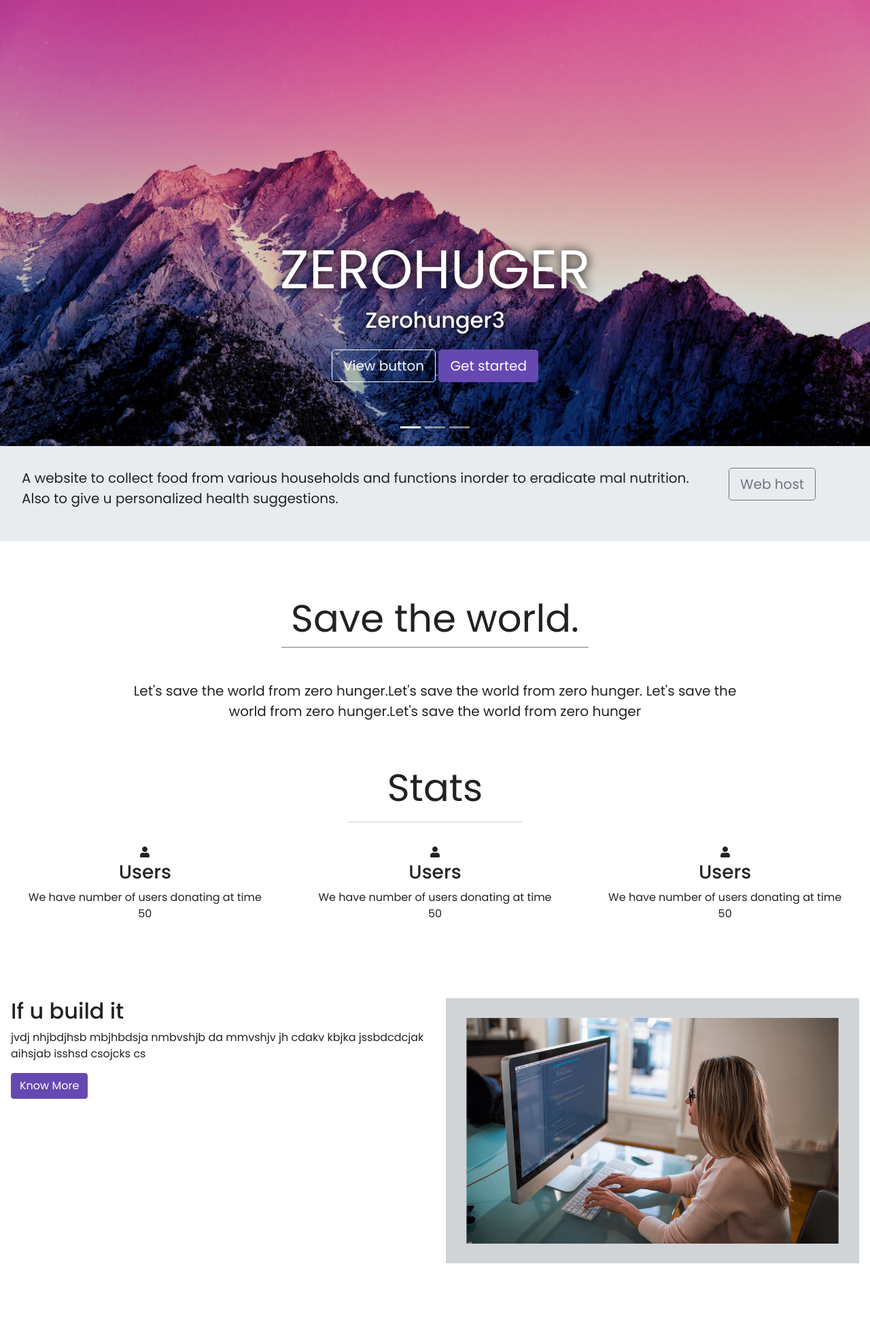
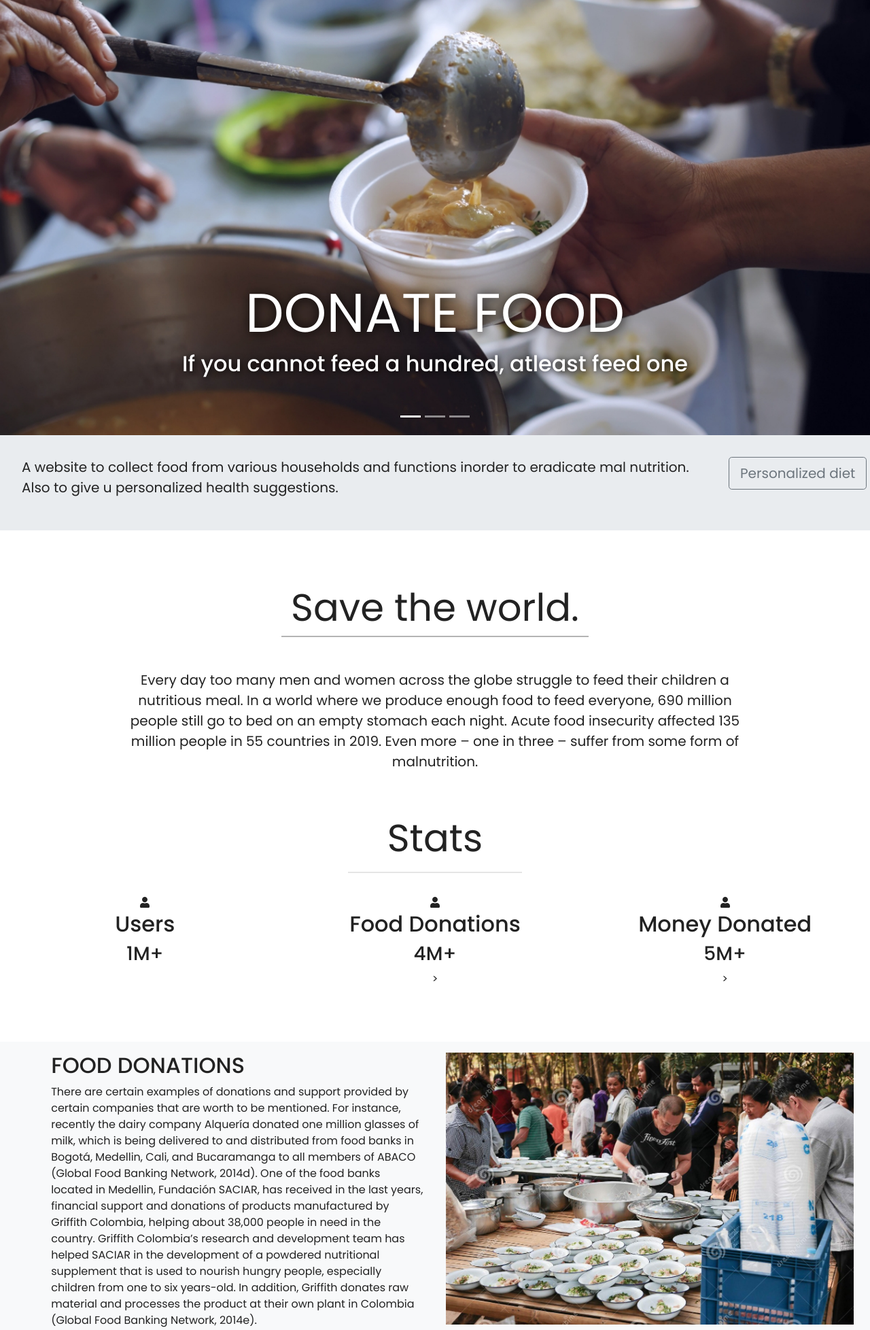
Before and after one commit to naga12-3/Web-project, a Django app: page / in a window 1280 px wide. Shown: the part 96-2052 px from the top of the page at 68% size. Run offline with Django 3.2, Linux system fonts and the light colour scheme; some libraries are stand-ins or nearby versions.

Commit message:
Added to some pics and articles to home page

```diff
--- a/website/templates/home.html
+++ b/website/templates/home.html
@@ -63,19 +63,30 @@
 	</ul>
 	<div class="carousel-inner">
 	<div class="carousel-item active">
-		<img src="{% static 'images/background.png' %}">
+		<img src="{% static 'images/art6.jpeg' %}">
 		<div class="carousel-caption">
-			<h1 class="display-2">ZeroHuger</h1>
-			<h3>Zerohunger3</h3>
-			<button type="button" class="btn btn-outline-light btn-lg">View button</button>
-			<button type="button" class="btn btn-primary btn-lg">Get started</button>
+			<br>
+			<br>
+			<br>
+			<h1 class="display-2">Donate Food</h1>
+			<h3>If you cannot feed a hundred, atleast feed one </h3>
+		<!--	<button type="button" class="btn btn-outline-light btn-lg">View button</button>
+			<button type="button" class="btn btn-primary btn-lg">Get started</button>-->
 		</div>
 	</div>
 	<div class="carousel-item">
-		<img src="{% static 'images/background2.png' %}">
+		<img src="{% static 'images/art7.jpeg' %}">
+		<div class="carousel-caption">
+			<br>
+			<br>
+
+			<h3>You have two hands, one to help yourself, the second to help others </h3>
+		<!--	<button type="button" class="btn btn-outline-light btn-lg">View button</button>
+			<button type="button" class="btn btn-primary btn-lg">Get started</button>-->
+		</div>
 	</div>
 	<div class="carousel-item">
-		<img src="{% static 'images/background3.png' %}">
+		<img src="{% static 'images/art8.jpeg' %}">
 	</div>
 	</div>
 </div>
@@ -91,8 +102,8 @@
 			</p>
 		</div>
 	<div class="col-xs-12 col-sm-12 col-md-3 col-lg-3 col-xl-2">
-		<a href="#"><button type="button" class="btn btn-outline-secondary btn-lg">
-			Web host</button></a>
+		<a href="diet"><button type="button" class="btn btn-outline-secondary btn-lg">
+			Personalized diet</button></a>
 
 	</div>
 	</div>
@@ -109,8 +120,10 @@
 
 		<div class="col-12">
 			<p class="lead">
-				Let's save the world from zero hunger.Let's save the world from zero hunger.
-				Let's save the world from zero hunger.Let's save the world from zero hunger</p>
+				Every day too many men and women across the globe struggle to feed their children a nutritious meal. In a world where we produce enough food to feed everyone,
+				 690 million people still go to bed on an empty stomach each night.
+				  Acute food insecurity affected 135 million people in 55 countries in 2019.
+				  Even more – one in three – suffer from some form of malnutrition.</p>
 		</div>
 	</div>
 </div>
@@ -125,20 +138,20 @@
 	<div class="row text-center padding">
 		<div class="col-xs-12 col-sm-6 col-md-4">
 			<i class="fas fa-user"></i>
-			<h3>Users</h3>
-			<p>We have number of users donating at time<br>50</p>
+			<h2>Users</h2>
+			<h3>1M+</h3>
 
 		</div>
 		<div class="col-xs-12 col-sm-6 col-md-4">
 			<i class="fas fa-user"></i>
-			<h3>Users</h3>
-			<p>We have number of users donating at time<br>50</p>
+			<h2>Food Donations</h2>
+			<h3>4M+</h3>>
 
 		</div>
 		<div class="col-xs-12 col-sm-6 col-md-4">
 			<i class="fas fa-user"></i>
-			<h3>Users</h3>
-			<p>We have number of users donating at time<br>50</p>
+			<h2>Money Donated</h2>
+			<h3>5M+</h3>>
 
 		</div>
 	</div>
@@ -146,15 +159,59 @@
 </div>
 
 <!--- Two Column Section -->
-<div class="container-fluid padding">
+<div class="container-fluid padding bg-light">
+	<div class="row padding" >
+		<div class="col-lg-6">
+			<h2 style="padding-left: 3.7rem;">FOOD DONATIONS</h2>
+			<p style="padding-left: 3.7rem;">There are certain examples of donations and support provided by certain companies that are worth
+				to be mentioned. For instance, recently the dairy company Alquería donated one million glasses of
+				milk, which is being delivered to and distributed from food banks in Bogotá, Medellin, Cali, and
+				Bucaramanga to all members of ABACO (Global Food Banking Network, 2014d). One of the food
+				banks located in Medellin, Fundación SACIAR, has received in the last years, financial support and
+				donations of products manufactured by Griffith Colombia, helping about 38,000 people in need in
+				the country. Griffith Colombia’s research and development team has helped SACIAR in the
+				development of a powdered nutritional supplement that is used to nourish hungry people, especially
+				children from one to six years-old. In addition, Griffith donates raw material and processes the
+				product at their own plant in Colombia (Global Food Banking Network, 2014e).
+				</p>
+				<div style="padding-left: 3.7rem;">
+			<a href="#" class="btn btn-primary">Know More</a>
+			</div>
+		</div>
+		<div class="col-lg-6">
+			<img src="{% static 'images/art1.jpeg' %}" class="img-fluid" style="height: 400px;">
+		</div>
+	</div>
+</div>
+
+
+<!--- Two Column Section 2 -->
+<div class="container-fluid padding bg-light">
 	<div class="row padding">
 		<div class="col-lg-6">
-			<h2>If u build it</h2>
-			<p>jvdj nhjbdjhsb mbjhbdsja nmbvshjb da mmvshjv  jh cdakv kbjka  jssbdcdcjak  aihsjab isshsd csojcks cs</p>
-			<a href="#" class="btn btn-primary">Know More</a>
+			<h2 style="padding-left: 3.7rem;">MALNUTRITION</h2>
+			<p style="padding-left: 3.7rem;">MALNUTRITION, WITH ITS 2 CONSTITUENTS of protein–energy malnutrition
+				and micronutrient deficiencies, continues to be a major
+				health burden in developing countries. It is globally the most important
+				risk factor for illness and death, with hundreds of millions
+				of pregnant women and young children particularly affected.
+				Apart from marasmus and kwashiorkor (the 2 forms of protein–
+				energy malnutrition), deficiencies in iron, iodine, vitamin A and
+				zinc are the main manifestations of malnutrition in developing
+				countries. In these communities, a high prevalence of poor diet
+				and infectious disease regularly unites into a vicious circle. Although
+				treatment protocols for severe malnutrition have in recent
+				years become more efficient, most patients (especially in rural
+				areas) have little or no access to formal health services and are
+				never seen in such settings.
+
+				</p>
+				<div style="padding-left:3.7rem;">
+			<a href="#" class="btn btn-primary" >Know More</a>
+		</div>
 		</div>
 		<div class="col-lg-6">
-			<img src="{% static 'images/desk.png' %}" class="img-fluid">
+			<img src="{% static 'images/art2.jpeg' %}" class="img-fluid">
 		</div>
 	</div>
 </div>
@@ -175,10 +232,10 @@
 	<div class="row padding">
 		<div class="col-md-4">
 			<div class="card">
-				<img class="card-img-top" src="{% static 'images/team1.png' %}">
+				<img class="card-img-top" src="{% static 'images/art5.jpg' %}" style="height: 320px;">
 				<div class="card-body">
 					<h4 class="card-title">For age 0-13</h4>
-					<p class="card-text">people in between o and 13 years of age should eat the following items.</p>
+					<p class="card-text">people in between 0 and 13 years of age should eat the following items.</p>
 					<a href="#" class="btn btn-outline-secondary">Know more</a>
 				</div>
 			</div>
@@ -186,10 +243,10 @@
 
 		<div class="col-md-4">
 			<div class="card">
-				<img class="card-img-top" src="{% static 'images/team2.png' %}">
+				<img class="card-img-top" src="{% static 'images/f2.jpg' %}" style="height: 320px;">
 				<div class="card-body">
 					<h4 class="card-title">For age 14-28</h4>
-					<p class="card-text">people in between o and 13 years of age should eat the following items.</p>
+					<p class="card-text">people in between 14 and 28 years of age should eat the following items.</p>
 					<a href="#" class="btn btn-outline-secondary">Know more</a>
 				</div>
 			</div>
@@ -197,10 +254,10 @@
 
 		<div class="col-md-4">
 			<div class="card">
-				<img class="card-img-top" src="{% static 'images/team3.png' %}">
+				<img class="card-img-top" src="{% static 'images/f1.jpg' %}" style="height: 320px;">
 				<div class="card-body">
-					<h4 class="card-title">For age 28-36</h4>
-					<p class="card-text">people in between o and 13 years of age should eat the following items.</p>
+					<h4 class="card-title">For age 29-45</h4>
+					<p class="card-text">people in between 29 and 45 years of age should eat the following items.</p>
 					<a href="#" class="btn btn-outline-secondary">Know more</a>
 				</div>
 			</div>
@@ -213,15 +270,21 @@
 <div class="container-fluid padding">
 	<div class="row padding">
 		<div class="col-lg-6">
-			<h2>App Motive</h2>
-			<p>The main aim is to redistribute the food collected from various sources.
-				The main aim is to redistribute the food collected from various sources
-				The main aim is to redistribute the food collected from various sources
+			<h2 style="padding-left: 3.7rem;">App Motive</h2>
+			<p style="padding-left: 3.7rem;">The aim of the website is to redistribute excess food from weddings, parties, events to those who are hungry.
+				Our goal is to stop food waste and satisfy the hunger of many, in a quest to make the “World Hunger Free.”<br><br>
+				With Social Responsibility on our minds, other partners and Volunteers to create a local chapter of excess food collection institution,addressing the two major challenges –
+				namely urban and environmental, following the United Nations Sustainable Development Goals.<br><br>
+				Our vision is to  bring a social change in every individual in-order to reduce food waste and to make the World Hunger Free and
+				raise awareness about food loss and food waste amongst citizens and bring about behavioral change in them to prevent food waste at home,
+				school or at workplace through guidance and sharing of good practices.
 			</p>
+			<div style="padding-left: 3.7rem;">
 			<a href="#" class="btn btn-primary">Know More</a>
+			</div>
 		</div>
 		<div class="col-lg-6">
-			<img src="{% static 'images/desk.png' %}" class="img-fluid">
+			<img src="{% static 'images/art3.jpeg' %}"  class="img-fluid" style="height: 440px;">
 		</div>
 	</div>
 </div>
```
Also changed, not shown: website/website/settings.py (+5 -5 lines), website/static/images/art1.jpeg (added), website/static/images/art2.jpeg (added), website/static/images/art3.jpeg (added), website/static/images/art4.jpeg (added), website/static/images/art5.jpg (added), website/static/images/art6.jpeg (added), website/static/images/art7.jpeg (added), website/static/images/art8.jpeg (added), website/static/images/background.png (deleted), website/static/images/background2.png (deleted), website/static/images/background3.png (deleted), website/static/images/bootstrap2.png (deleted), website/static/images/desk.png (deleted), 3 more files.
